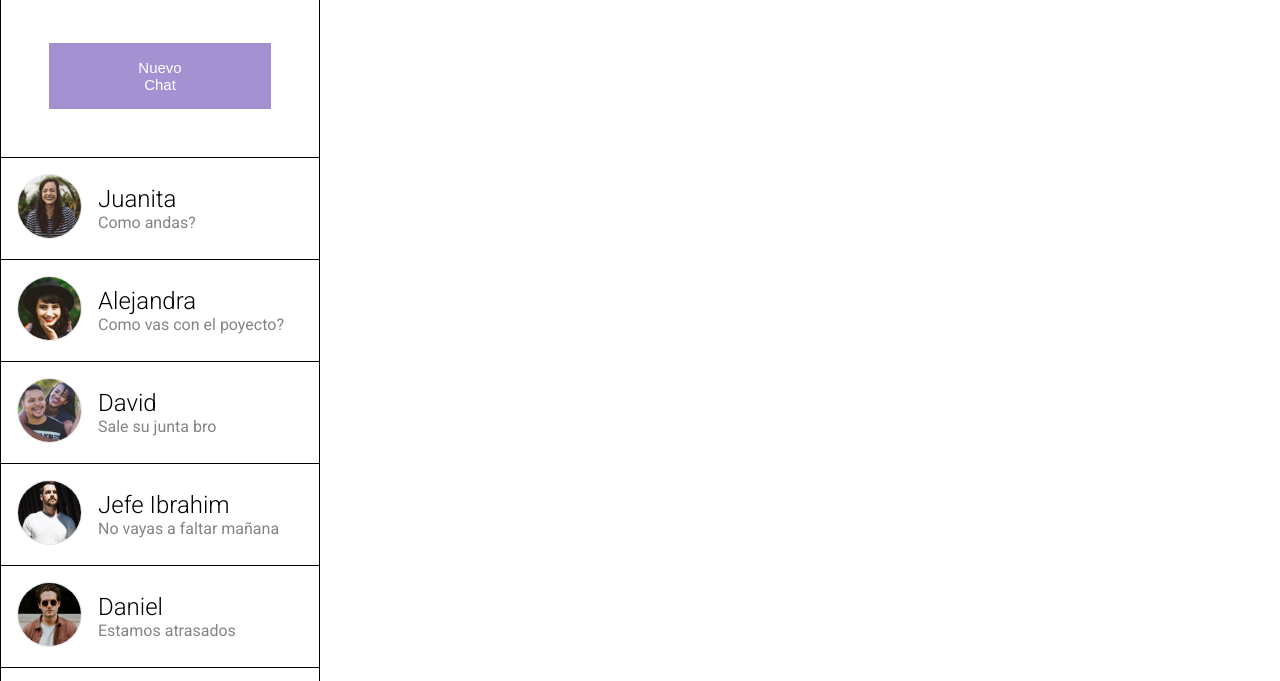
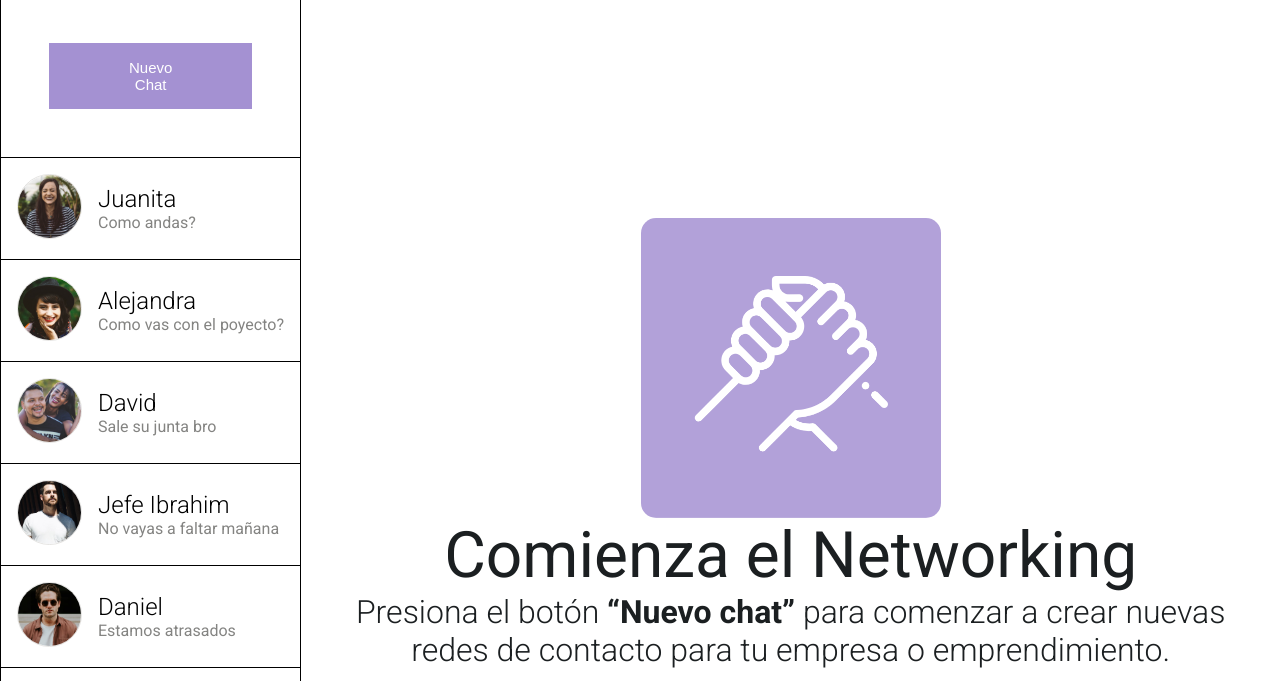
Before and after one commit to Molina92/mensajeria, a plain HTML site: page index.html in a window 1280 px wide. Shown: the part 89-770 px from the top of the page. Drawn offline with Linux system fonts and the light colour scheme.

Commit message:
zona principal terminada

```diff
--- a/assets/css/styles.css
+++ b/assets/css/styles.css
@@ -19,7 +19,7 @@ nav {
 .chat {
     display: flex;
     flex-direction: column;
-    width: 25%;
+    width: 30%;
     height: 100%;
 }
 
@@ -124,3 +124,37 @@ nav {
     color: #848482;
     font-weight: 400;
 }
+
+.central, .central_image, .main_central_text, .second_central_text {
+    display: flex;
+    flex-wrap: wrap;
+    justify-content: center;
+    align-content: center;
+    flex-direction: column;
+    width: 100%;
+}
+
+.central_image img {
+    width: 300px;
+    height: 300px;
+    object-fit: cover;
+    border-radius: 5%;
+}
+
+.main_central_text p {
+    font-size: 4em;
+    color: #1B1F21;
+    font-weight: 400;
+    text-align: center;
+}
+
+.second_central_text p {
+    font-size: 2em;
+    color: #1B1F21;
+    font-weight: 300;
+    text-align: center;
+}
+
+span {
+    font-weight: 700;
+}
--- a/index.html
+++ b/index.html
@@ -129,6 +129,20 @@
                 </div>
             </div>
         </nav>
+
+        <section class="central">
+            <div class="central_image">
+                <img src="/assets/img/hand.png" alt="Imagen central">
+            </div>
+
+            <div class="main_central_text">
+                <p>Comienza el Networking</p>
+            </div>
+
+            <div class="second_central_text">
+                <p>Presiona el botón <span>“Nuevo chat”</span> para comenzar a crear nuevas<br> redes de contacto para tu empresa o emprendimiento.</p>
+            </div>
+        </section>
     </main>
 </body>
 
```
